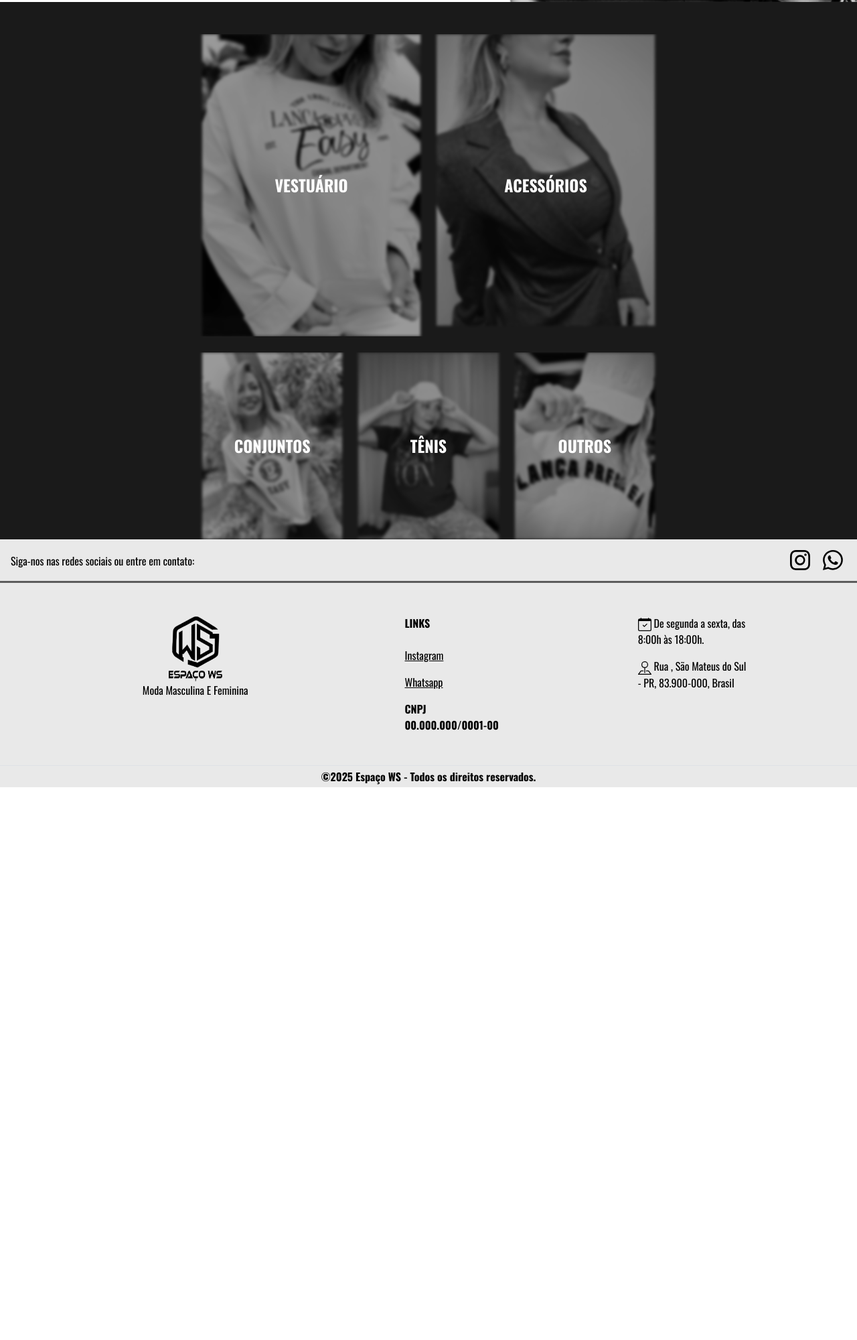
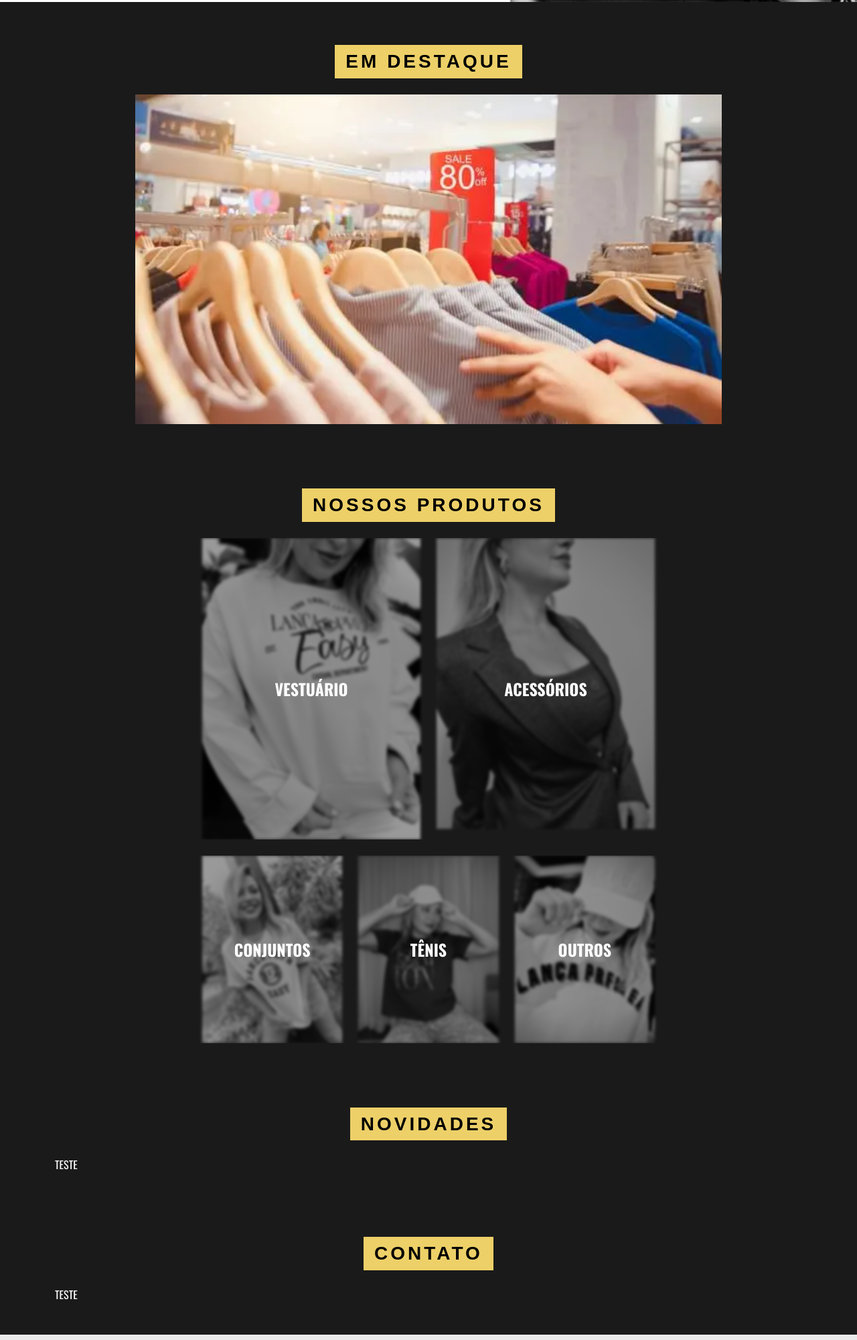
Before and after one commit to jeanjusten/Espaco_WS, a website: page index.html in a window 1280 px wide. Shown: the part 797-2797 px from the top of the page at 67% size. Before the commit the page ends 1972 px from the top, so only its background shows below. Drawn offline with nearby package versions, Linux system fonts and the light colour scheme; a web font is replaced by a local one.

Commit message:
all sections placeholder made

```diff
--- a/index.html
+++ b/index.html
@@ -90,7 +90,23 @@
             </div>
         </main>
 
-        <section id="produtos" class="pt-5">
+        <!--FEATURED SECTION-->
+        <section id="destaque" class="pt-5 pb-5">
+            <div class="d-flex flex-column align-items-center justify-content-center mb-3 line-container pt-3">
+                <h3 class="h2-white text-uppercase fw-bolder px-3 py-2">Em destaque</h3>
+            </div>
+            <div class="container container-featured banner d-flex flex-column justify-content-center align-items-center">
+                <a href="#" draggable="false">
+                    <img src="./build/dist/img/banner_featured.webp" class="img-fluid" alt="Roupa em desconto" draggable="false" loading="lazy">
+                </a>
+            </div>
+        </section>
+
+        <!--PRODUCTS SECTION-->
+        <section id="produtos" class="pt-5 pb-5">
+            <div class="d-flex flex-column align-items-center justify-content-center mb-3 line-container">
+                <h3 class="h2-white text-uppercase fw-bolder px-3 py-2">Nossos produtos</h3>
+            </div>
             <div class="container container-trending">
                 <div class="row mb-4">
                     <a href="#" class="col-6 trending-products-top">
@@ -116,6 +132,26 @@
                         <div class="text-overlay">OUTROS</div>
                     </a>
                 </div>
+            </div>
+        </section>
+
+        <!--NEW CLOTHING SECTION-->
+        <section id="novidades" class="pt-5 pb-5">
+            <div class="d-flex flex-column align-items-center justify-content-center mb-3 line-container">
+                <h3 class="h2-white text-uppercase fw-bolder px-3 py-2">Novidades</h3>
+            </div>
+            <div class="container container-newclothing">
+                <span>TESTE</span>
+            </div>
+        </section>
+
+        <!--CONTACT SECTION-->
+        <section id="contato" class="pt-5 pb-5">
+            <div class="d-flex flex-column align-items-center justify-content-center mb-3 line-container">
+                <h3 class="h2-white text-uppercase fw-bolder px-3 py-2">Contato</h3>
+            </div>
+            <div class="container container-contact">
+                <span>TESTE</span>
             </div>
         </section>
 
--- a/src/styles/main.scss
+++ b/src/styles/main.scss
@@ -7,12 +7,14 @@
 @use "./sass/body";
 @use "./sass/header";
 @use "./sass/sections/home";
+@use "./sass/sections/destaque";
 @use "./sass/sections/produtos";
-
+@use "./sass/sections/novidades";
+@use "./sass/sections/contato";
 @use "./sass/sections/footer";
 
 // Bootstrap Overwrite Variables
 // Text Color
 body, html, h1, h2, h3, h4, h5, h6, p, span, a, li, ul {
-    color: variables.$textColor !important;
+    color: variables.$textColor;
 }
--- /dev/null
+++ b/src/styles/sass/sections/contato.scss
@@ -0,0 +1,9 @@
+@use "../variables";
+
+#contato {
+    background-color: variables.$bodyColorSecondary;
+
+    span, p {
+        color: variables.$textColorSec !important;
+    }
+}
--- /dev/null
+++ b/src/styles/sass/sections/destaque.scss
@@ -0,0 +1,23 @@
+@use "../variables";
+
+#destaque {
+    background-color: variables.$bodyColorSecondary;
+
+    span, p {
+        color: variables.$textColorSec !important;
+    }
+}
+
+.container-featured {
+    max-width: 900px;
+
+    a {
+        width: 100%;
+    }
+
+    img {
+        width: 100%;
+        object-fit: cover;
+        object-position: center bottom;
+    }
+}
--- a/src/styles/sass/sections/footer.scss
+++ b/src/styles/sass/sections/footer.scss
@@ -7,7 +7,7 @@
 }
 
 .follow-us-footer {
-    color: variables.$primaryColor;
+    color: variables.$textColor;
 }
 
 #info-container {
@@ -38,23 +38,27 @@
     transform: scale(1.05);
 }
 
-#footer-social-links a svg {
-    text-decoration: none !important;
-}
+.text-reset {
+    transition: ease-in-out 0.2s;
 
-#footer-social-links a svg {
-    color: variables.$svgColor;
-    margin-left: 10px !important;
-    transition: 0.5s ease-in-out;
-}
-
-#footer-social-links a svg:hover {
-    color: variables.$buttonColorHover;
+    &:hover {
+        color: variables.$primaryColor !important;
+    }
 }
 
 #footer-social-links a {
     text-decoration: none;
     margin-right: 5px;
+    transition: ease-in-out 0.2s;
+
+    &:hover {
+        color: variables.$primaryColor;
+    }
+
+    &svg {
+        color: variables.$svgColor;
+        margin-left: 10px !important;
+    }
 }
 
 .contact-footer {
--- /dev/null
+++ b/src/styles/sass/sections/novidades.scss
@@ -0,0 +1,9 @@
+@use "../variables";
+
+#novidades {
+    background-color: variables.$bodyColorSecondary;
+
+    span, p {
+        color: variables.$textColorSec !important;
+    }
+}
--- a/src/styles/sass/sections/produtos.scss
+++ b/src/styles/sass/sections/produtos.scss
@@ -2,6 +2,23 @@
 
 #produtos {
     background-color: variables.$bodyColorSecondary;
+
+    span, p {
+      color: variables.$textColorSec !important;
+  }
+}
+
+.h2-white {
+  color: variables.$textColor !important;
+  font-family: variables.$mainFont;
+  letter-spacing: 4px;
+  background-color: variables.$primaryColor;
+  transition: ease-in-out 0.5s;
+
+  &:hover {
+    border-radius: 25px;
+    letter-spacing: 10px;
+  }
 }
 
 .container-trending {
--- a/src/styles/sass/variables.scss
+++ b/src/styles/sass/variables.scss
@@ -25,7 +25,7 @@ $colorScrollThumb: #000000;
 $colorScrollThumbHover: #3b3b3b;
 // Footer Colors
 $colorFooterPrimary: #e9e9e9;
-$colorFooterSec: #5d5d5d;
+$colorFooterSec: #000000;
 $devbyColor: #fbfbfb;
 $devbyColorHover: #2e86f3;
 $svgColor: black;
```
Also changed, not shown: build/dist/img/banner_featured.webp (added), build/dist/styles/style.css, build/styles/style.css, src/img/banner_featured.jpg (added), 1 other file.
